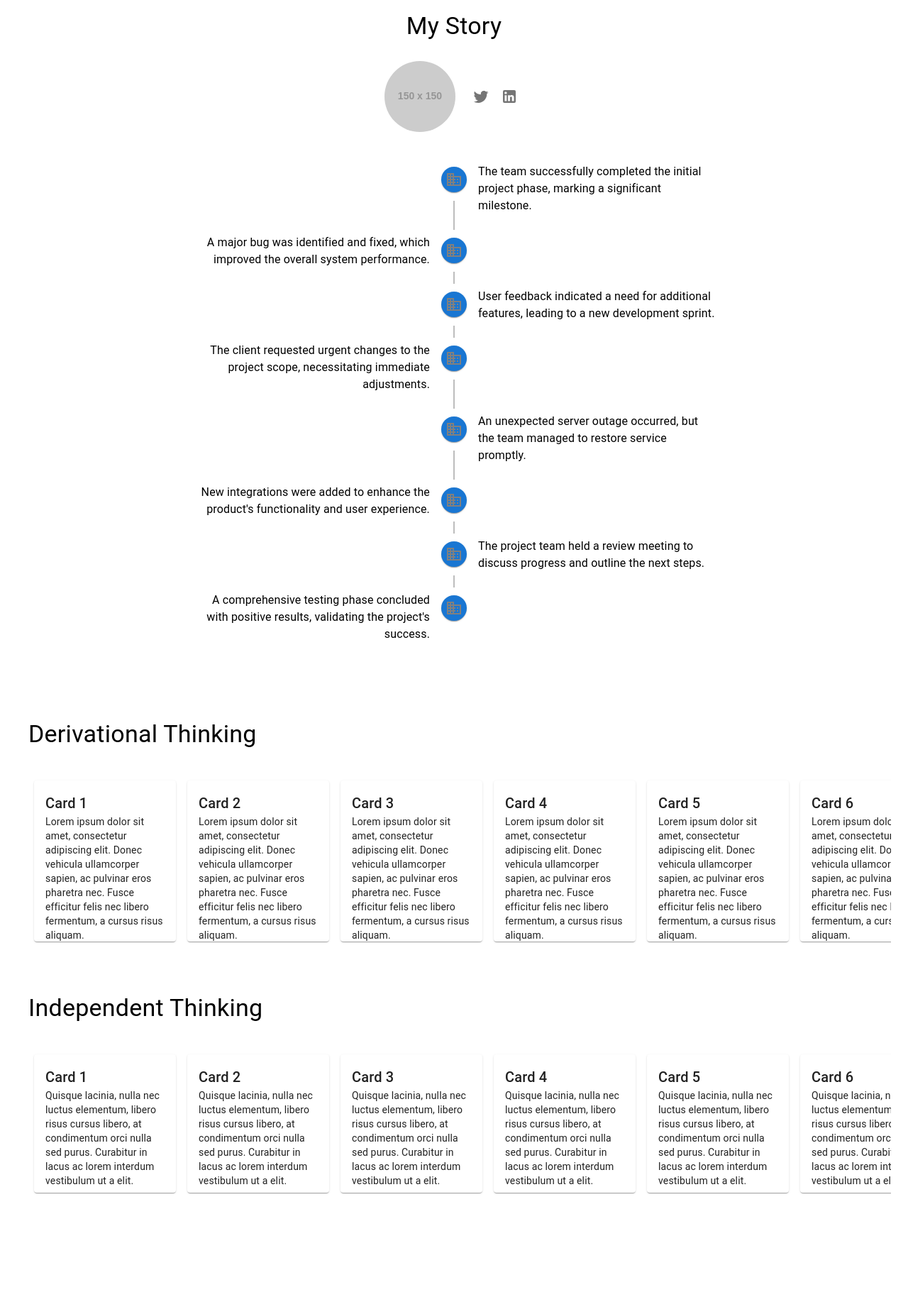
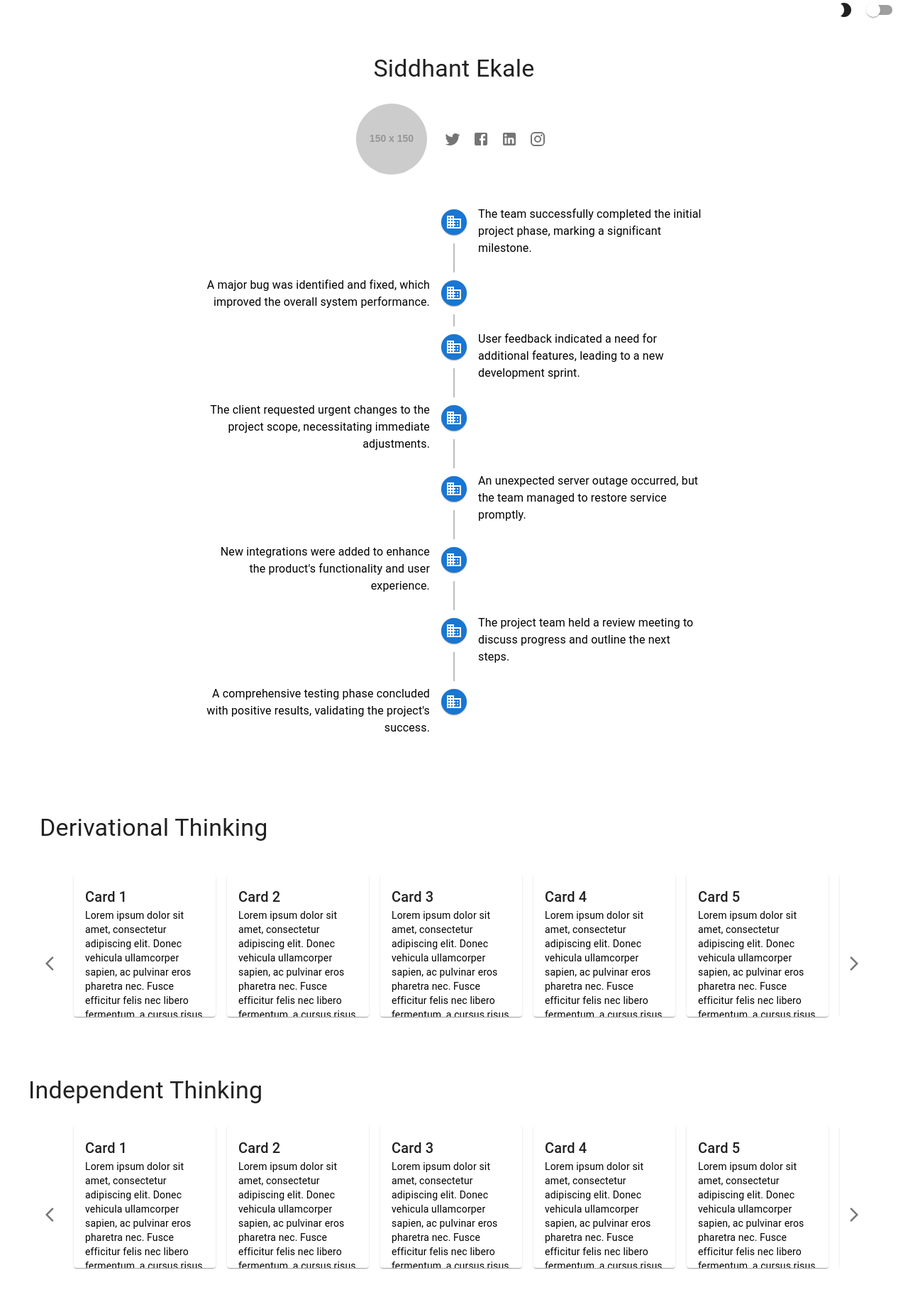
Before and after one commit to siddhantekale/siddhantekale.github.io, a React (Create React App) app: page / in a window 1280 px wide. Shown: the top 1828 px of the page at 71% size. Before the commit the page ends 1746 px from the top, so only its background shows below. Built offline with nearby package versions, Linux system fonts and the light colour scheme.

Commit message:
dark mode.. i'm going to stop wasting time curating websites

```diff
--- a/src/App.js
+++ b/src/App.js
@@ -1,5 +1,6 @@
 import React, { useState, useEffect, useRef } from 'react';
-import { Grid, Box, Card, CardContent, Typography, Avatar, IconButton } from '@mui/material';
+import { ThemeProvider, createTheme } from '@mui/material/styles';
+import { CssBaseline, Grid, Box, Card, CardContent, Typography, Avatar, IconButton, Switch } from '@mui/material';
 import Timeline from '@mui/lab/Timeline';
 import TimelineItem from '@mui/lab/TimelineItem';
 import TimelineSeparator from '@mui/lab/TimelineSeparator';
@@ -11,8 +12,13 @@ import TwitterIcon from '@mui/icons-material/Twitter';
 import FacebookIcon from '@mui/icons-material/Facebook';
 import LinkedInIcon from '@mui/icons-material/LinkedIn';
 import InstagramIcon from '@mui/icons-material/Instagram';
+import WbSunnyIcon from '@mui/icons-material/WbSunny';
+import Brightness2Icon from '@mui/icons-material/Brightness2';
+import ArrowBackIosIcon from '@mui/icons-material/ArrowBackIos';
+import ArrowForwardIosIcon from '@mui/icons-material/ArrowForwardIos';
 
 function App() {
+  const [darkMode, setDarkMode] = useState(false);
   const [items, setItems] = useState(Array.from({ length: 10 }, (_, i) => `Card ${i + 1}`));
 
   const handleScroll = (containerRef) => {
@@ -38,6 +44,16 @@ function App() {
     };
   }, []);
 
+  const handleArrowClick = (ref, direction) => {
+    if (ref.current) {
+      const { scrollLeft, clientWidth } = ref.current;
+      ref.current.scrollTo({
+        left: scrollLeft + (direction === 'left' ? -clientWidth : clientWidth),
+        behavior: 'smooth',
+      });
+    }
+  };
+
   const randomEvents = [
     "The team successfully completed the initial project phase, marking a significant milestone.",
     "A major bug was identified and fixed, which improved the overall system performance.",
@@ -49,13 +65,42 @@ function App() {
     "A comprehensive testing phase concluded with positive results, validating the project's success."
   ];
 
+  const lightTheme = createTheme({
+    palette: {
+      mode: 'light',
+    },
+  });
+
+  const darkTheme = createTheme({
+    palette: {
+      mode: 'dark',
+      background: {
+        default: '#121212',
+        paper: '#1d1d1d',
+      },
+      text: {
+        primary: '#ffffff',
+      },
+    },
+  });
+
   return (
+    <ThemeProvider theme={darkMode ? darkTheme : lightTheme}>
+      <CssBaseline />
       <Grid
         container
         direction="column"
         spacing={2}
         style={{ minHeight: '100vh', display: 'flex', alignItems: 'center', justifyContent: 'center' }}
       >
+        {/* Dark Mode Toggle */}
+        <Grid item xs={12} style={{ width: '100%', textAlign: 'right', padding: '10px' }}>
+          <IconButton onClick={() => setDarkMode(!darkMode)} color="inherit">
+            {darkMode ? <WbSunnyIcon /> : <Brightness2Icon />}
+          </IconButton>
+          <Switch checked={darkMode} onChange={() => setDarkMode(!darkMode)} />
+        </Grid>
+
         {/* First Row */}
         <Grid item xs={12} style={{ flex: 1, display: 'grid', gridTemplateRows: 'auto 1fr' }}>
           <Box
@@ -68,11 +113,11 @@ function App() {
               position: 'sticky',
               top: 0,
               zIndex: 1,
-            backgroundColor: 'transparent', // Removed the gray background
+              backgroundColor: 'transparent',
             }}
           >
             <Typography variant="h4" gutterBottom>
-            My Story
+              Siddhant Ekale
             </Typography>
             <Box
               sx={{
@@ -97,8 +142,14 @@ function App() {
                   <IconButton href="https://twitter.com" target="_blank" aria-label="Twitter">
                     <TwitterIcon />
                   </IconButton>
+                  <IconButton href="https://facebook.com" target="_blank" aria-label="Facebook">
+                    <FacebookIcon />
+                  </IconButton>
                   <IconButton href="https://linkedin.com" target="_blank" aria-label="LinkedIn">
                     <LinkedInIcon />
+                  </IconButton>
+                  <IconButton href="https://instagram.com" target="_blank" aria-label="Instagram">
+                    <InstagramIcon />
                   </IconButton>
                 </Box>
               </Box>
@@ -107,12 +158,12 @@ function App() {
                   <TimelineItem key={index}>
                     <TimelineSeparator>
                       <TimelineDot sx={{ bgcolor: 'primary.main' }}>
-                      <BusinessIcon sx={{ color: 'gray' }} />
+                        <BusinessIcon sx={{ color: 'white' }} />
                       </TimelineDot>
                       {index < randomEvents.length - 1 && <TimelineConnector />}
                     </TimelineSeparator>
                     <TimelineContent>
-                    <Typography variant="body1" paragraph>
+                      <Typography variant="body1" paragraph sx={{ color: darkMode ? '#ffffff' : '#000000' }}>
                         {event}
                       </Typography>
                     </TimelineContent>
@@ -132,7 +183,7 @@ function App() {
               position: 'sticky',
               top: 0,
               zIndex: 1,
-            backgroundColor: '#fff',
+              backgroundColor: 'background.paper',
             }}
           >
             <Typography variant="h4" gutterBottom>
@@ -142,11 +193,22 @@ function App() {
           <Box
             sx={{
               height: '100%',
-            overflowX: 'auto',
               display: 'flex',
               alignItems: 'center',
               maxWidth: '1200px',
               p: 2,
+            }}
+          >
+            <IconButton onClick={() => handleArrowClick(scrollRef1, 'left')}>
+              <ArrowBackIosIcon />
+            </IconButton>
+            <Box
+              sx={{
+                height: '100%',
+                overflowX: 'auto',
+                display: 'flex',
+                alignItems: 'center',
+                width: '100%',
               }}
               ref={scrollRef1}
             >
@@ -155,7 +217,7 @@ function App() {
                   <Card key={index} sx={{ height: '80%', minWidth: 200, mx: 1 }}>
                     <CardContent>
                       <Typography variant="h6">{item}</Typography>
-                  <Typography variant="body2">
+                      <Typography variant="body2" sx={{ color: darkMode ? '#ffffff' : '#000000' }}>
                         Lorem ipsum dolor sit amet, consectetur adipiscing elit. Donec vehicula ullamcorper sapien, ac pulvinar eros pharetra nec. Fusce efficitur felis nec libero fermentum, a cursus risus aliquam.
                       </Typography>
                     </CardContent>
@@ -163,32 +225,36 @@ function App() {
                 ))}
               </Box>
             </Box>
+            <IconButton onClick={() => handleArrowClick(scrollRef1, 'right')}>
+              <ArrowForwardIosIcon />
+            </IconButton>
+          </Box>
         </Grid>
 
         {/* Third Row */}
         <Grid item xs={12} style={{ flex: 1, display: 'grid', gridTemplateRows: 'auto 1fr' }}>
-        <Box
-          sx={{
-            p: 2,
-            maxWidth: '1200px',
-            position: 'sticky',
-            top: 0,
-            zIndex: 1,
-            backgroundColor: '#fff',
-          }}
-        >
         <Typography variant="h4" gutterBottom>
               Independent Thinking
             </Typography>
-        </Box>
+          <Box
+            sx={{
+              height: '100%',
+              display: 'flex',
+              alignItems: 'center',
+              maxWidth: '1200px',
+              p: 2,
+            }}
+          >
+            <IconButton onClick={() => handleArrowClick(scrollRef2, 'left')}>
+              <ArrowBackIosIcon />
+            </IconButton>
             <Box
               sx={{
                 height: '100%',
                 overflowX: 'auto',
                 display: 'flex',
                 alignItems: 'center',
-            maxWidth: '1200px',
-            p: 2,
+                width: '100%',
               }}
               ref={scrollRef2}
             >
@@ -197,16 +263,21 @@ function App() {
                   <Card key={index} sx={{ height: '80%', minWidth: 200, mx: 1 }}>
                     <CardContent>
                       <Typography variant="h6">{item}</Typography>
-                  <Typography variant="body2">
-                    Quisque lacinia, nulla nec luctus elementum, libero risus cursus libero, at condimentum orci nulla sed purus. Curabitur in lacus ac lorem interdum vestibulum ut a elit.
+                      <Typography variant="body2" sx={{ color: darkMode ? '#ffffff' : '#000000' }}>
+                        Lorem ipsum dolor sit amet, consectetur adipiscing elit. Donec vehicula ullamcorper sapien, ac pulvinar eros pharetra nec. Fusce efficitur felis nec libero fermentum, a cursus risus aliquam.
                       </Typography>
                     </CardContent>
                   </Card>
                 ))}
               </Box>
             </Box>
+            <IconButton onClick={() => handleArrowClick(scrollRef2, 'right')}>
+              <ArrowForwardIosIcon />
+            </IconButton>
+          </Box>
         </Grid>
       </Grid>
+    </ThemeProvider>
   );
 }
 
```
Lines whose indentation alone changed are shown as unchanged.
